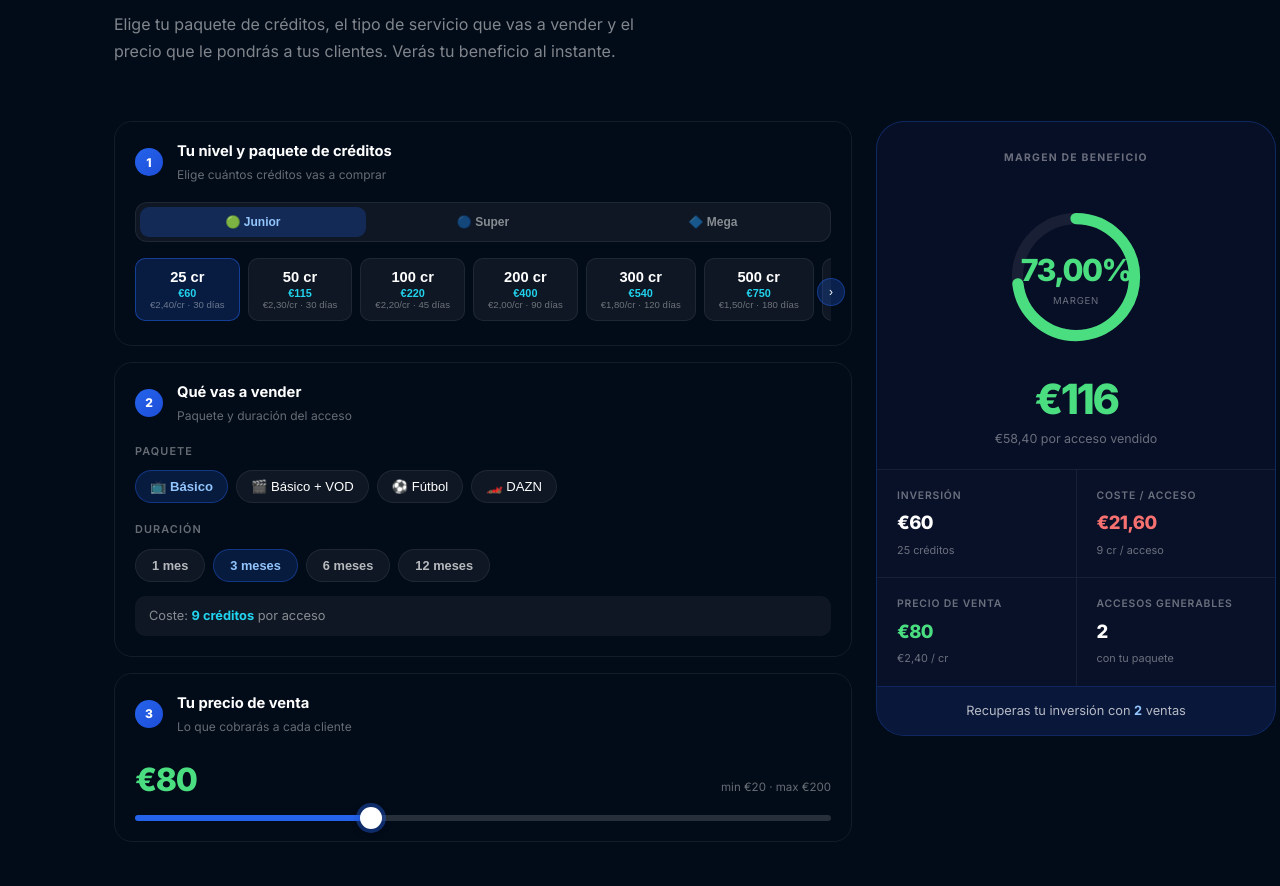
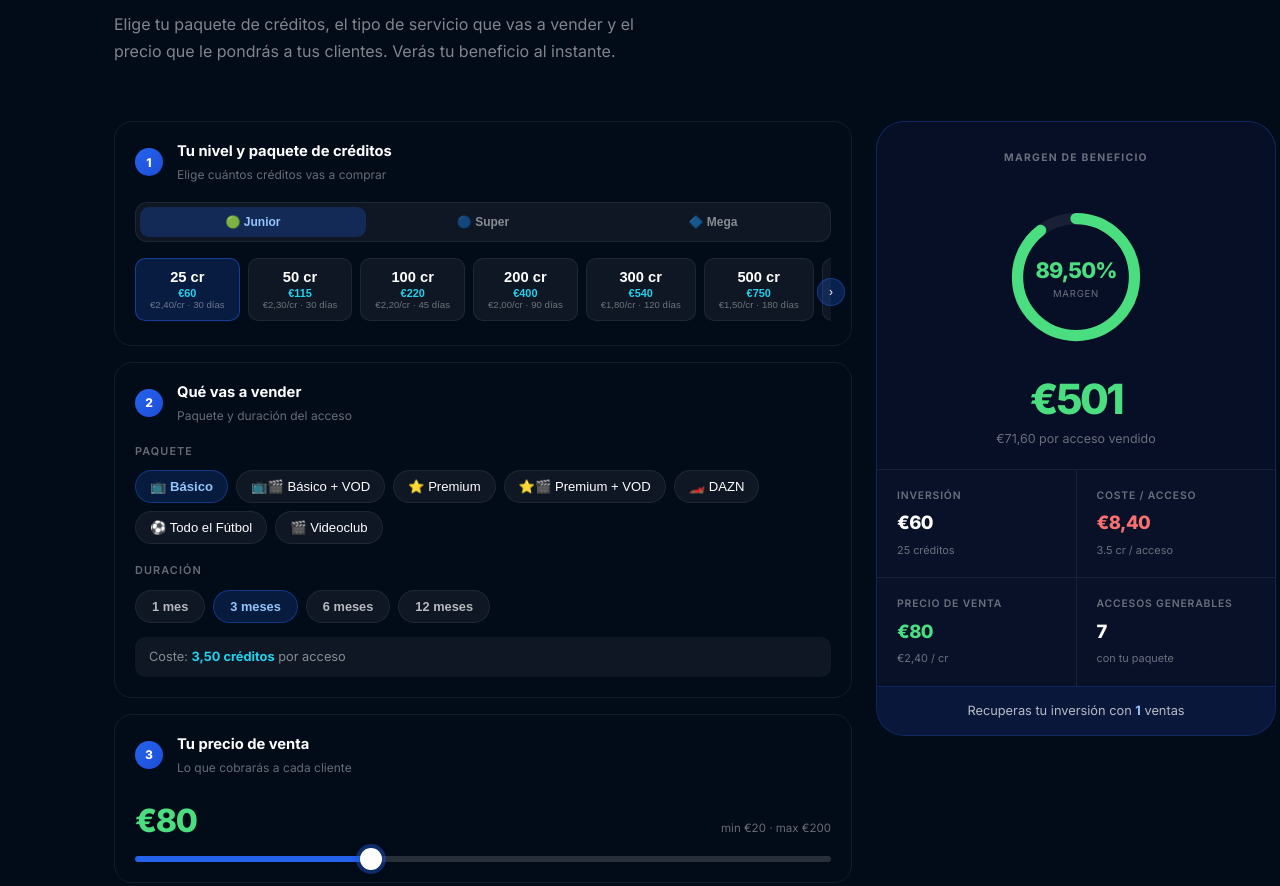
Before and after one commit to danilozanom/futuresdigital-tv, a plain HTML site: page revendedores.html in a window 1280 px wide. Shown: the part 6513-7399 px from the top of the page. Drawn offline with Linux system fonts and the light colour scheme.

Commit message:
feat: update simulator packages and pricing data
- Add 7 real packages with exact credit costs per duration from official table
- Replace baseCr*dur formula with PKG_CREDITS lookup table
- Update simState to track pkg key instead of baseCr
- Show pkg credits with comma decimal separator
- Reduce gauge percentage font size for better fit

Co-Authored-By: Claude Sonnet 4.6 <noreply@anthropic.com>

```diff
--- a/revendedores.html
+++ b/revendedores.html
@@ -541,7 +541,7 @@
       position: absolute; inset: 0; display: flex; flex-direction: column;
       align-items: center; justify-content: center;
     }
-    .sim-gauge-pct { font-size: 1.9rem; font-weight: 800; letter-spacing: -.05em; color: var(--green); }
+    .sim-gauge-pct { font-size: 1.35rem; font-weight: 800; letter-spacing: -.04em; color: var(--green); }
     .sim-gauge-lbl { font-size: .6rem; color: var(--w40); letter-spacing: .08em; text-transform: uppercase; margin-top: -2px; }
 
     .sim-profit-big { font-size: 2.6rem; font-weight: 800; letter-spacing: -.06em; color: var(--green); line-height: 1; }
@@ -1255,10 +1255,13 @@
             <div class="sim-step-body">
               <div class="sim-label" style="margin-bottom:10px">Paquete</div>
               <div class="sim-pkg-chips" style="margin-bottom:18px">
-                <button class="sim-pkg-btn active" data-pkg="basico"     data-base-cr="3" onclick="selectPkg(this)">📺 Básico</button>
-                <button class="sim-pkg-btn"        data-pkg="basico_vod" data-base-cr="4" onclick="selectPkg(this)">🎬 Básico + VOD</button>
-                <button class="sim-pkg-btn"        data-pkg="futbol"     data-base-cr="5" onclick="selectPkg(this)">⚽ Fútbol</button>
-                <button class="sim-pkg-btn"        data-pkg="dazn"       data-base-cr="5" onclick="selectPkg(this)">🏎️ DAZN</button>
+                <button class="sim-pkg-btn active" data-pkg="basico"       onclick="selectPkg(this)">📺 Básico</button>
+                <button class="sim-pkg-btn"        data-pkg="basico_vod"   onclick="selectPkg(this)">📺🎬 Básico + VOD</button>
+                <button class="sim-pkg-btn"        data-pkg="premium"      onclick="selectPkg(this)">⭐ Premium</button>
+                <button class="sim-pkg-btn"        data-pkg="premium_vod"  onclick="selectPkg(this)">⭐🎬 Premium + VOD</button>
+                <button class="sim-pkg-btn"        data-pkg="dazn"         onclick="selectPkg(this)">🏎️ DAZN</button>
+                <button class="sim-pkg-btn"        data-pkg="futbol"       onclick="selectPkg(this)">⚽ Todo el Fútbol</button>
+                <button class="sim-pkg-btn"        data-pkg="videoclub"    onclick="selectPkg(this)">🎬 Videoclub</button>
               </div>
               <div class="sim-label" style="margin-bottom:10px">Duración</div>
               <div class="sim-dur-chips">
@@ -1483,7 +1486,18 @@
       ]
     };
 
-    let simState = { credits: 500, cost: 750, baseCr: 3, dur: 3, pkgCr: 9, sellPrice: 80 };
+    // Credits per package per duration (official values)
+    const PKG_CREDITS = {
+      basico:      { 1: 1.5, 3: 3.5, 6: 7,  12: 14 },
+      basico_vod:  { 1: 2.5, 3: 4.5, 6: 9,  12: 18 },
+      premium:     { 1: 2.5, 3: 4.5, 6: 9,  12: 18 },
+      premium_vod: { 1: 3,   3: 5.5, 6: 10, 12: 20 },
+      dazn:        { 1: 0.5, 3: 2,   6: 4,  12: 8  },
+      futbol:      { 1: 1,   3: 3,   6: 6,  12: 12 },
+      videoclub:   { 1: 1,   3: 3,   6: 6,  12: 12 },
+    };
+
+    let simState = { credits: 500, cost: 750, pkg: 'basico', dur: 3, pkgCr: 3.5, sellPrice: 80 };
 
     function fmt(n) { return n.toFixed(2).replace('.', ',').replace(/\B(?=(\d{3})+(?!\d))/g, '.'); }
     function fmtInt(n) { return Math.floor(n).toString().replace(/\B(?=(\d{3})+(?!\d))/g, '.'); }
@@ -1523,8 +1537,8 @@
     function selectPkg(btn) {
       document.querySelectorAll('.sim-pkg-btn').forEach(b => b.classList.remove('active'));
       btn.classList.add('active');
-      simState.baseCr = parseInt(btn.dataset.baseCr);
-      simState.pkgCr  = simState.baseCr * simState.dur;
+      simState.pkg   = btn.dataset.pkg;
+      simState.pkgCr = PKG_CREDITS[simState.pkg][simState.dur];
       updateSim();
     }
 
@@ -1532,7 +1546,7 @@
       document.querySelectorAll('.sim-dur-btn').forEach(b => b.classList.remove('active'));
       btn.classList.add('active');
       simState.dur   = parseInt(btn.dataset.dur);
-      simState.pkgCr = simState.baseCr * simState.dur;
+      simState.pkgCr = PKG_CREDITS[simState.pkg][simState.dur];
       updateSim();
     }
 
@@ -1557,7 +1571,7 @@
       const breakeven     = profitPerSale > 0 ? Math.ceil(simState.cost / profitPerSale) : '∞';
 
       // pkg-cr-display
-      document.getElementById('pkg-cr-display').textContent = simState.pkgCr + ' créditos';
+      document.getElementById('pkg-cr-display').textContent = fmt(simState.pkgCr) + ' créditos';
 
       // Gauge arc
       const arc = document.getElementById('gaugeArc');
```
